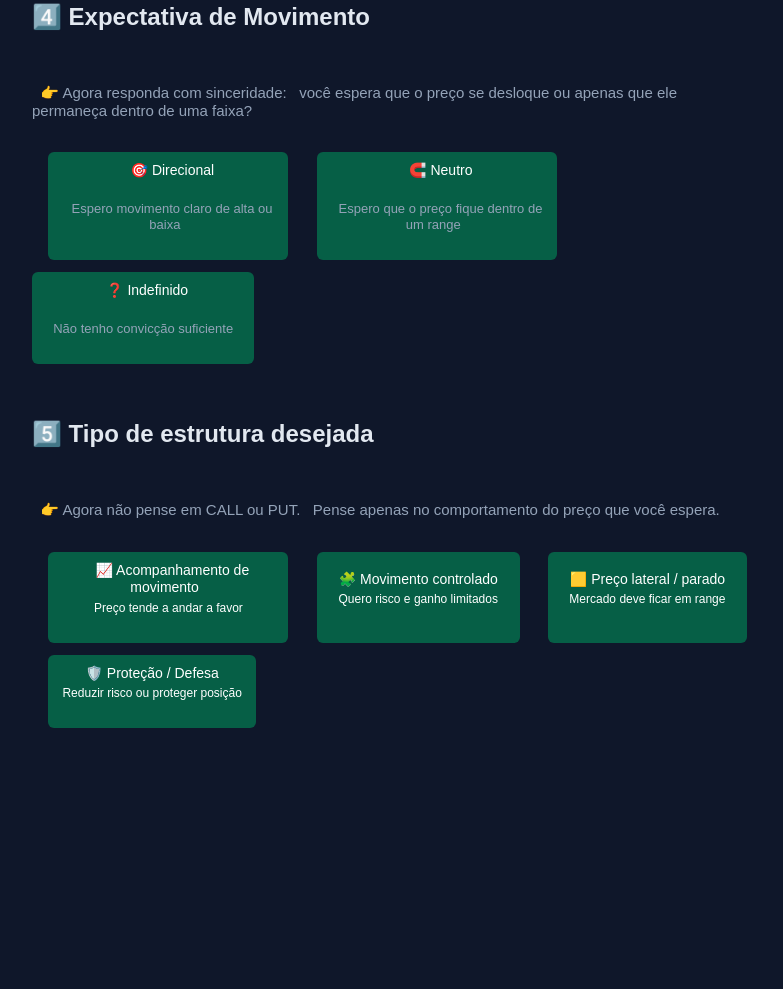
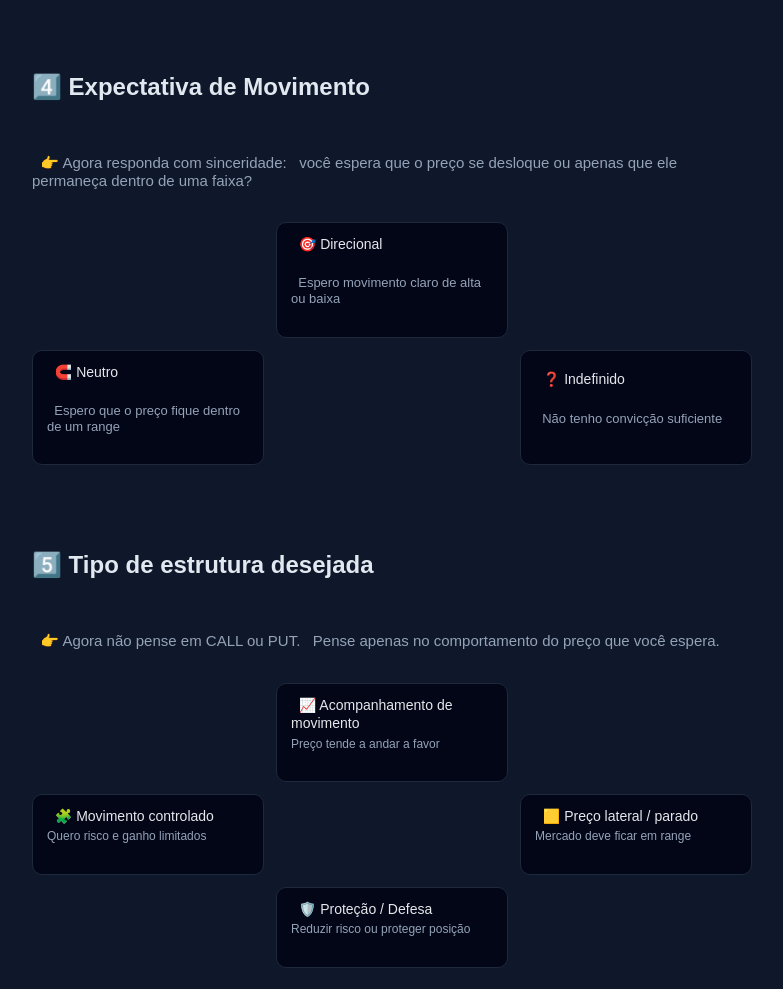
Before and after one commit to Niwea81/testando00, a plain HTML site: page index.html in a window 1280 px wide. Shown: the part 3517-4506 px from the top of the page, without its empty margins (248-1031 px from the left). Before the commit the page ends 4283 px from the top, so only its background shows below. Drawn offline with Linux system fonts and the light colour scheme.

Commit message:
Update style.css

```diff
--- a/style.css
+++ b/style.css
@@ -93,3 +93,39 @@ button:hover {
   margin-top: 4px;
   line-height: 1.2;
 }
+
+.options {
+  display: grid;
+  grid-template-columns: repeat(auto-fit, minmax(220px, 1fr));
+  gap: 12px;
+}
+
+.option-btn {
+  padding: 12px 14px;
+  font-size: 14px;
+  line-height: 1.3;
+  border-radius: 10px;
+  text-align: left;
+  background: #020617;
+  border: 1px solid #1e293b;
+  color: #e5e7eb;
+  cursor: pointer;
+  transition: all 0.2s ease;
+}
+
+.option-btn span {
+  display: block;
+  font-size: 12px;
+  color: #94a3b8;
+  margin-top: 4px;
+}
+
+.option-btn:hover {
+  background: #020024;
+  border-color: #2563eb;
+}
+
+.option-btn.active {
+  border-color: #22c55e;
+  background: #020024;
+}
```
